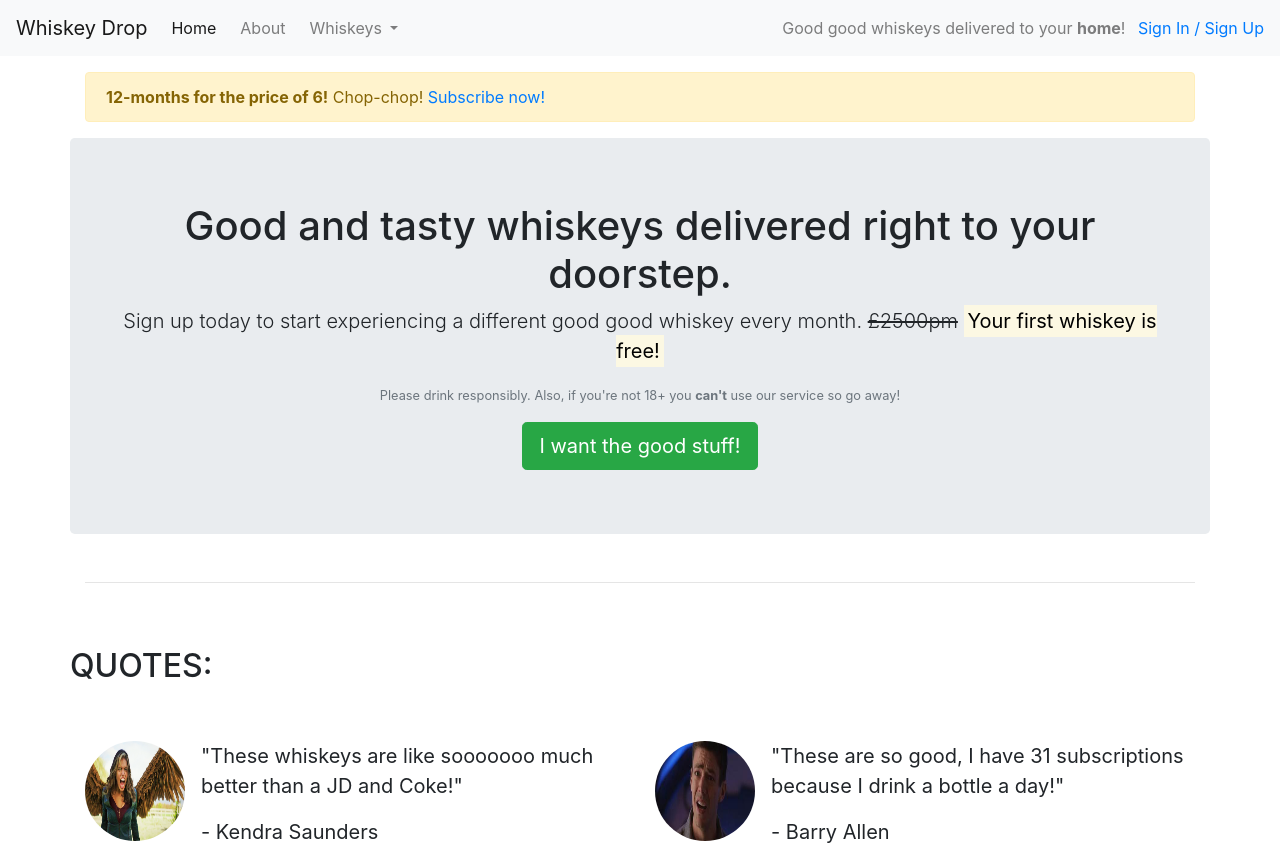
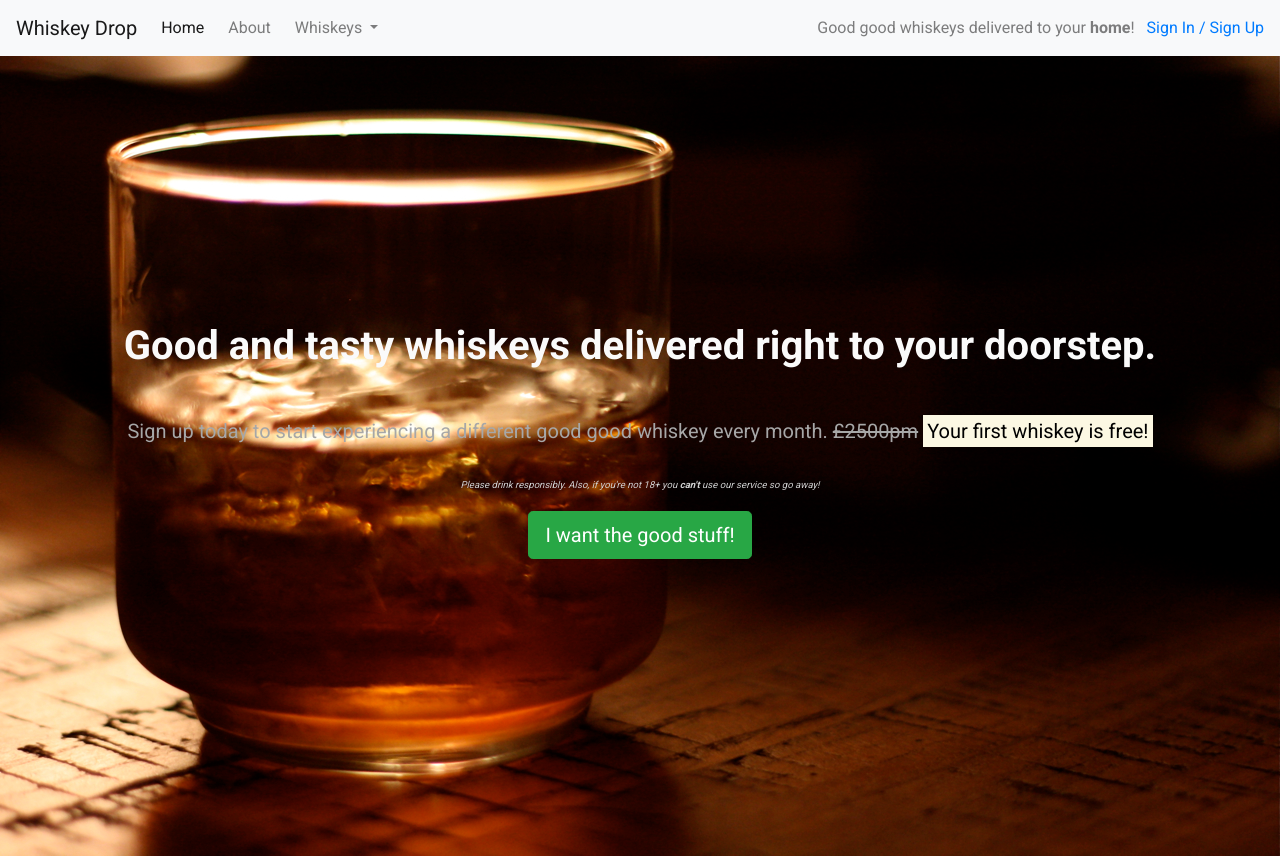
Before and after one commit to Ryanwatson1991/bootstrap_tutorial, a plain HTML site: page index.html in a window 1280 px wide. Shown: the top 866 px of the page. Drawn offline with nearby package versions, Linux system fonts and the light colour scheme.

Commit message:
"style.css document added, css styling from document begun"

```diff
--- /dev/null
+++ b/css/style.css
@@ -0,0 +1,54 @@
+body {
+    font-family: 'Roboto', sans-serif;
+}
+
+.alert-container {}
+
+.callout-container {
+    height: 100vh;
+    background: url("../Images/whiskey.jpg") no-repeat bottom right fixed;
+    -webkit-background-size: cover;
+    -moz-background-size: cover;
+    -o-background-size: cover;
+    background-size: cover;
+
+    display: flex;
+    align-items: center;
+    justify-content: center;
+}
+
+.quotes-container {}
+
+.features-container {}
+
+/*block-dividers*/
+
+.block-divider {
+    width: 75px;
+    height: 5px;
+    border: 0;
+    background color: #f05f40;
+}
+
+/*Jumbotron*/
+
+.jumbotron {
+    background-color: transparent;
+}
+
+.jumbotron-header {
+    color: #FaFaFa;
+    font-weight: bold;
+    margin-bottom;
+}
+
+.jumbotron .lead {
+    margin: 25px 0;
+    color: #a7a7a7;
+}
+
+.jumbotron small {
+    font-size: 60%;
+    font-style: italic;
+    color: #d0d0d0;
+}
--- a/index.html
+++ b/index.html
@@ -2,12 +2,12 @@
 <html lang="en">
 <head>
     <meta charset="UTF-8">
-    <meta name="viewport" content="width=<device-width>, initial-scale=1.0">
-    <meta http-equiv="X-UA-Compatible" content="ie=edge">
+    <meta name="viewport" content="width=device-width, initial-scale=1.0">
     <title>Whiskey Drop | Get that good good whiskey each and every month</title>
     <link rel="stylesheet" href="https://stackpath.bootstrapcdn.com/bootstrap/4.4.1/css/bootstrap.min.css" integrity="sha384-Vkoo8x4CGsO3+Hhxv8T/Q5PaXtkKtu6ug5TOeNV6gBiFeWPGFN9MuhOf23Q9Ifjh" crossorigin="anonymous">
-    <script src="https://stackpath.bootstrapcdn.com/bootstrap/4.4.1/js/bootstrap.min.js" integrity="sha384-wfSDF2E50Y2D1uUdj0O3uMBJnjuUD4Ih7YwaYd1iqfktj0Uod8GCExl3Og8ifwB6" crossorigin="anonymous"></script>
     <script src="https://kit.fontawesome.com/6629f1558e.js" crossorigin="anonymous"></script>
+    <link href="https://fonts.googleapis.com/css2?family=Roboto:wght@400;700&display=swap" rel="stylesheet">
+    <link rel="stylesheet" href="css/style.css">
 </head>
 
 <body>
@@ -45,8 +45,8 @@
         </div>
     </nav>
     <!--/NavBar-->
-
-    <article class="container mt-3">
+    <!--Alert
+    <div class="container alert-container">
         <div class="row d-none d-sm-block">
             <div class="col-12">
                 <div class="alert alert-warning">
@@ -54,11 +54,15 @@
                 </div>
             </div>
         </div>
+    </div>
+    Alert-->
+    <!--Callout-->
+    <div class="container-fluid callout-container">
         <div class="row">
             <div class="col12">
-    <!--Callout-->
-                <section class="callout jumbotron text-center">
-                    <h1>Good and tasty whiskeys delivered right to your doorstep.</h1>
+                   <section class="callout jumbotron text-center">
+                    <h1 class="jumbotron-header">Good and tasty whiskeys delivered right to your doorstep.</h1>
+                    <hr class="block-divider">
                     <p class="lead">Sign up today to start experiencing a different good good whiskey every month. <s class="d-none d-sm-inline">£2500pm</s>
                     <span class="d-inline d-sm-none"><br><br></span>
                     <strong><mark>Your first whiskey is free!</mark></strong></p>
@@ -67,9 +71,11 @@
                 </section>
             </div>
         </div>
+    </div>
     <!--/Callout-->
             <hr>
     <!--Quotes-->
+    <div class="container quotes-container">
             <section class="quotes">
             <div class="row">
                 <div class="col12 my-5">
@@ -105,9 +111,11 @@
                 </div>
             </div>
             </section>
+    </div>
     <!--/Quotes-->
         <hr>
     <!--Features-->
+    <div class="container features-container">
         <section class="features">
             <div class="row">
                 <div class="col12 my-5">
@@ -138,9 +146,11 @@
                 </div>
            </div>
         </section>
+    </div>
     <!--/Features-->
         <hr>
     <!--Table-->
+    <div class="container table-container">
         <section class="table">
             <div class="row">
                 <div class="col12 my-5">
@@ -184,7 +194,7 @@
             </section>
         <hr>
     <!--/Table-->
-    </article>
+    </div>
 
     <div class="modal" tabindex="-1" role="dialog" id="signUpModal">
         <div class="modal-dialog" role="document">
```
Also changed, not shown: Images/whiskey.jpg (added).
